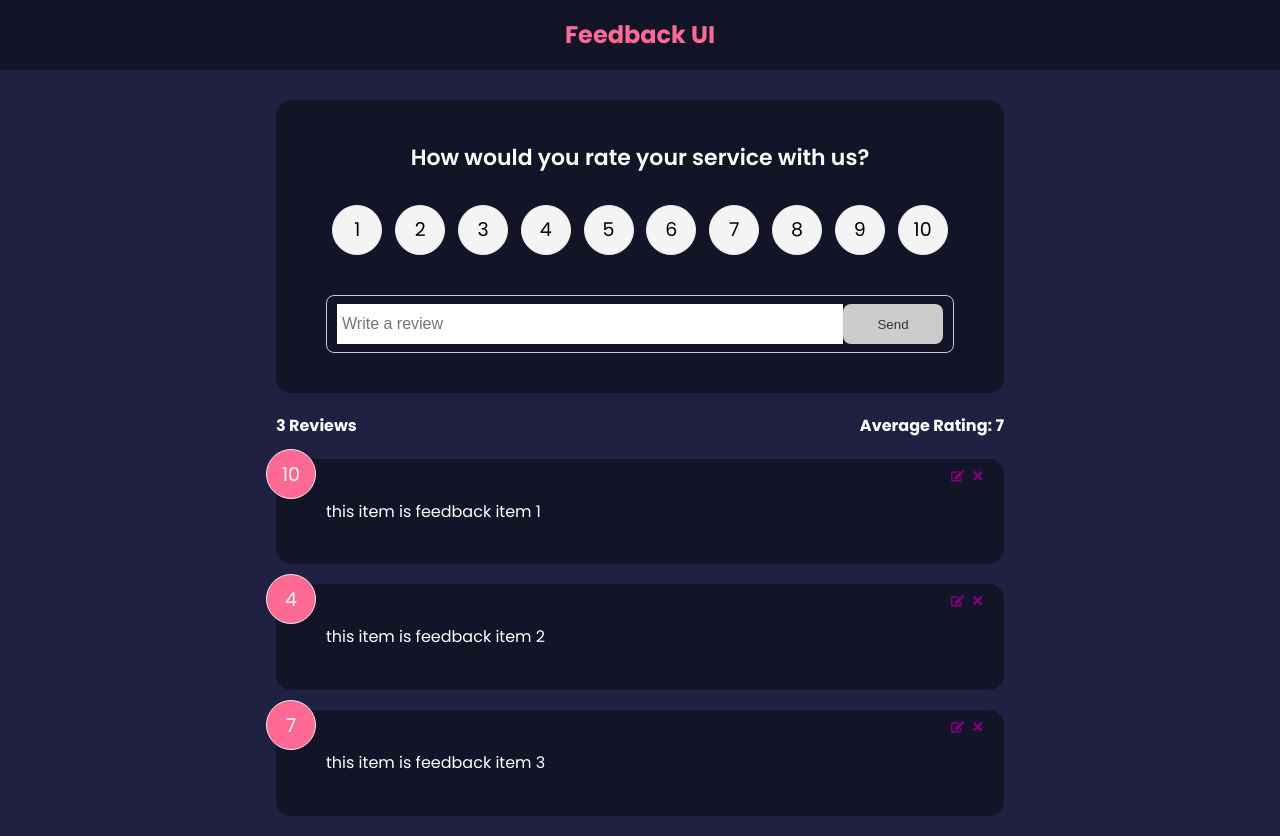
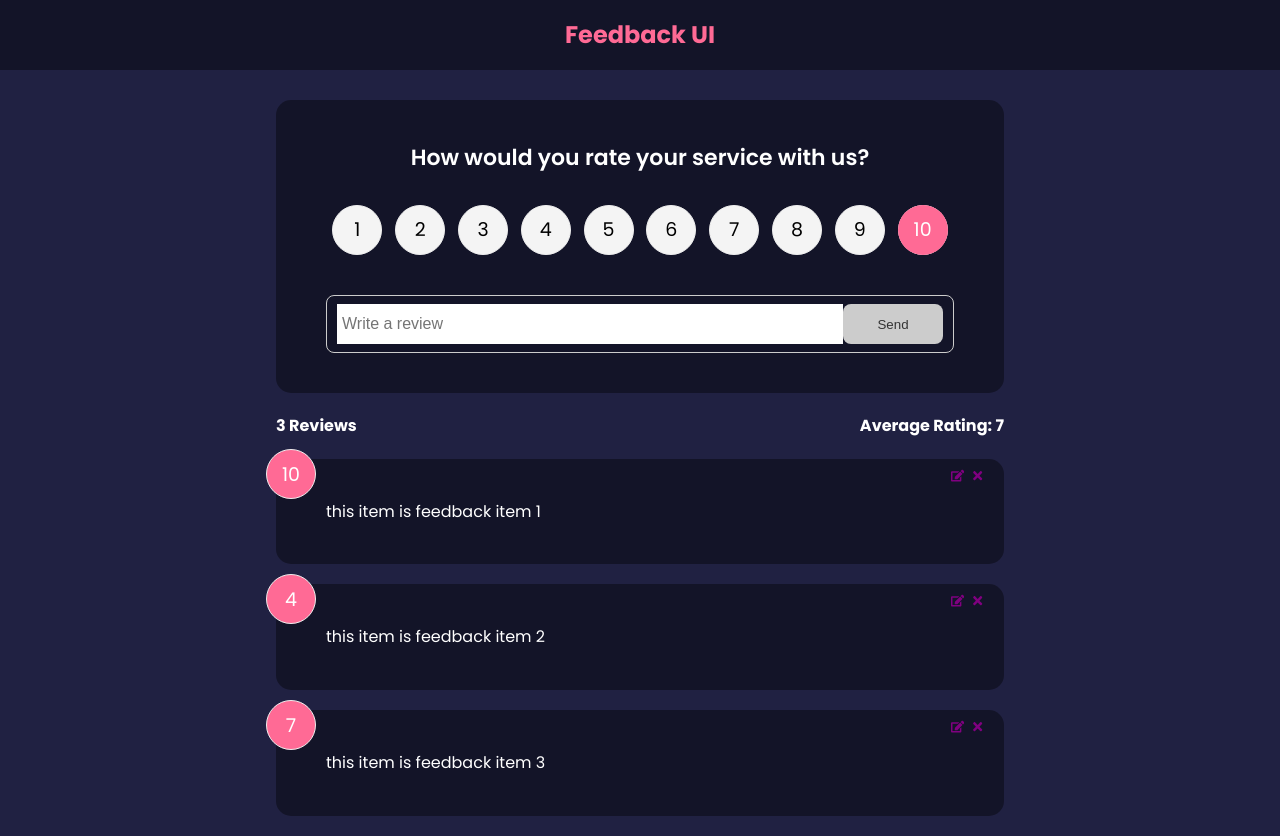
Before and after one commit to SamiF812/feedback-app, a React (Create React App) app: page / in a window 1280 px wide. Built offline with nearby package versions, Linux system fonts and the light colour scheme; the HTML template or start-up script is replaced by a standard one.

Commit message:
got update rating to work

```diff
--- a/src/components/FeedbackForm.js
+++ b/src/components/FeedbackForm.js
@@ -18,7 +18,7 @@ function FeedbackForm() {
         if (feedbackEdit.edit === true) {
             setBtnDisabled(false);
             setText(feedbackEdit.item.text);
-            setRating(feedbackEdit.item.raing);
+            setRating(feedbackEdit.item.rating);
         }
     }, [feedbackEdit]);
 
--- a/src/components/RatingSelect.js
+++ b/src/components/RatingSelect.js
@@ -2,20 +2,20 @@ import React from "react";
 import { useState, useContext, useEffect } from "react"
 import FeedbackContext from "../components/context/FeedbackContext";
 
-
-function RatingSelect({ select }) {
-  const [selected, setSelected] = useState(10)
+function RatingSelect({ select, selected }) {
+  // const [selected, setSelected] = useState(10)
     // NOTE: We don't need local state here as it's a duplicate of parent state
     // also no real need for useEffect or context
     // useEffect(() => {
     //   select(feedbackEdit.item.rating)
     // }, [feedbackEdit])
 
-    const { feedbackEdit } = useContext(FeedbackContext)
+    // const { feedbackEdit } = useContext(FeedbackContext)
 
-    useEffect(() => {
-      setSelected(feedbackEdit.item.rating)
-    }, [feedbackEdit])
+    // useEffect(() => {
+    //   console.log(feedbackEdit)
+    //   setSelected(feedbackEdit.item.rating)
+    // }, [feedbackEdit])
 
     const handleChange = (e) => {
       select(+e.currentTarget.value)
--- a/src/components/context/FeedbackContext.js
+++ b/src/components/context/FeedbackContext.js
@@ -40,7 +40,7 @@ export const FeedbackProvider = ({ children }) => {
             feedback.map((item) =>
                 item.id === id ? { ...item, ...updItem } : item
             )
-        )
+        );
     };
 
     // update feedback
```
